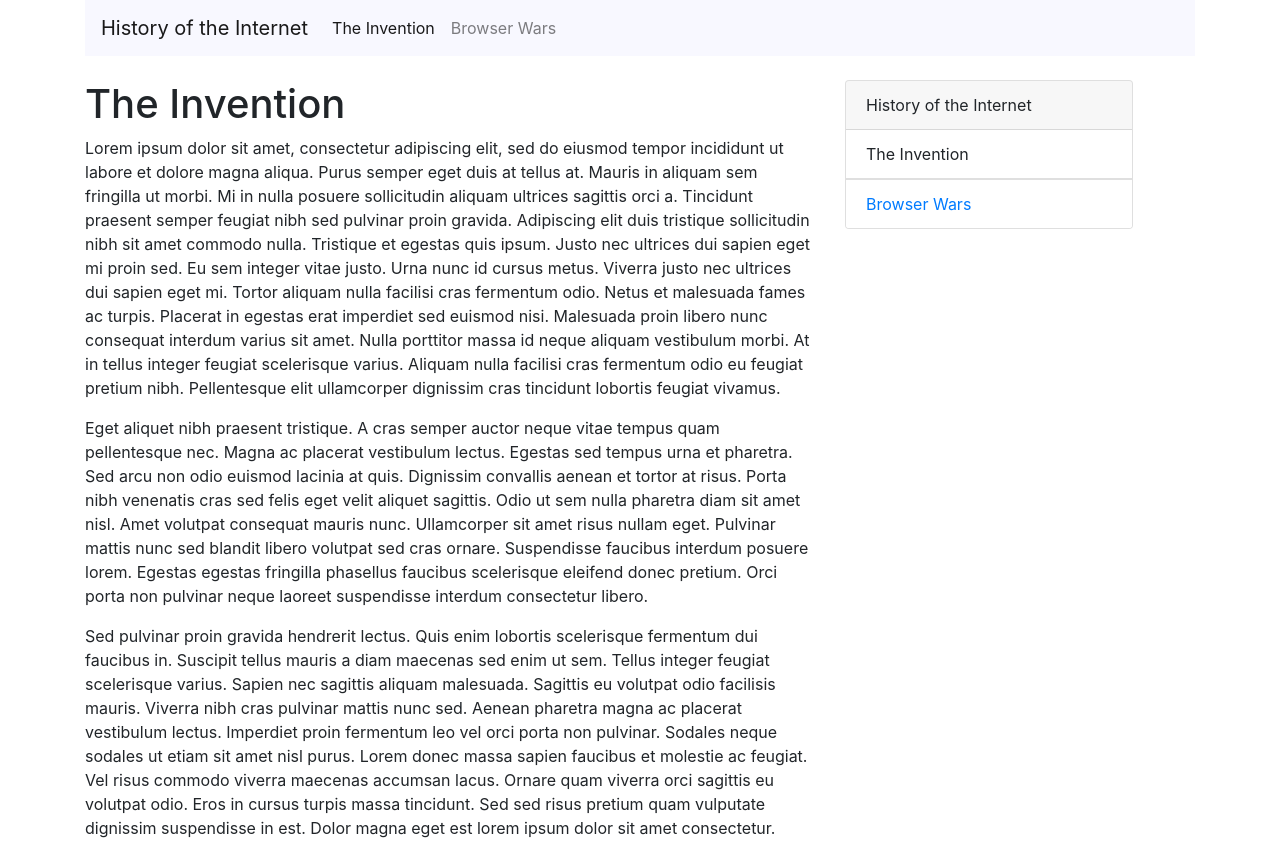
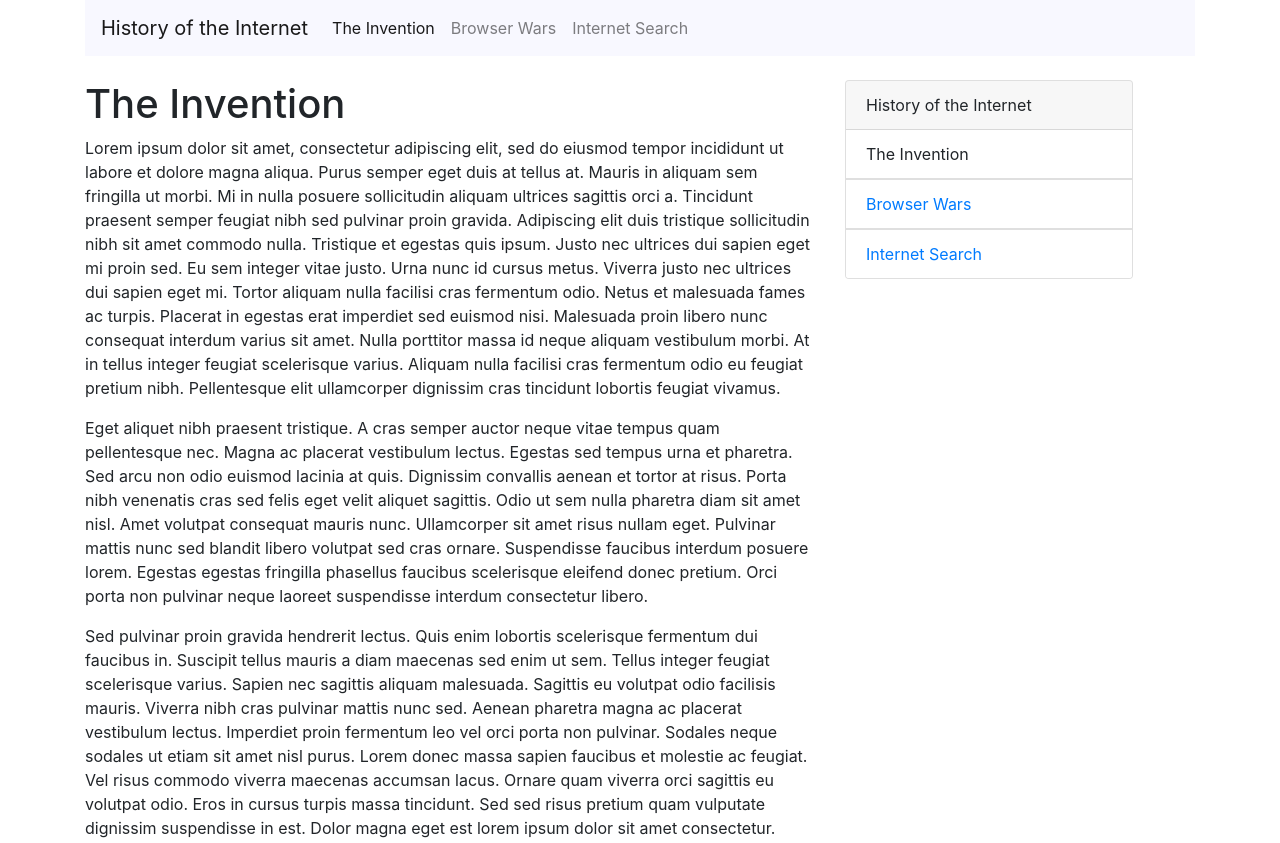
Before and after one commit to er257/HistoryOfTheInternet, a plain HTML site: page invention.html in a window 1280 px wide. Shown: the top 843 px of the page. Drawn offline with nearby package versions, Linux system fonts and the light colour scheme.

Commit message:
Task: Added link to "internet_search" in navbar Task: Added link to "internet_search" in card

```diff
--- a/invention.html
+++ b/invention.html
@@ -22,6 +22,9 @@
                 </li>
                 <li class="nav-item">
                     <a class="nav-link" href="browser_wars.html">Browser Wars</a>
+                </li>
+                <li class="nav-item">
+                    <a class="nav-link" href="internet_search.html">Internet Search</a>
                 </li>
             </ul>
         </div>
@@ -99,6 +102,11 @@
                             <a href="browser_wars.html">Browser Wars</a>
                         </li>
                     </ul>
+                    <ul class="list-group list-group-flush">
+                        <li class="list-group-item">
+                            <a href="internet_search.html">Internet Search</a>
+                        </li>
+                    </ul>
                 </div>
             </div>
         </div>
```
